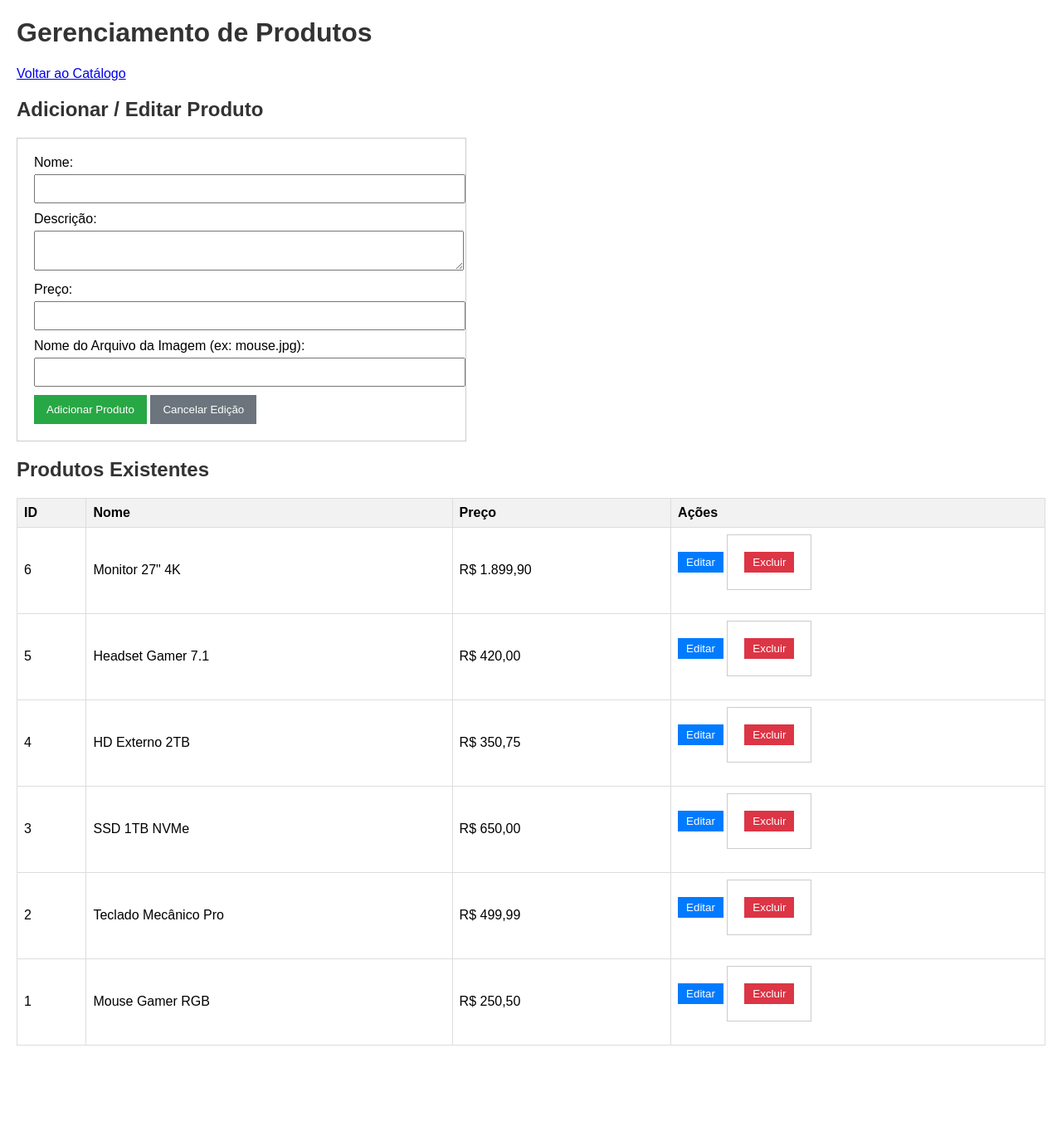
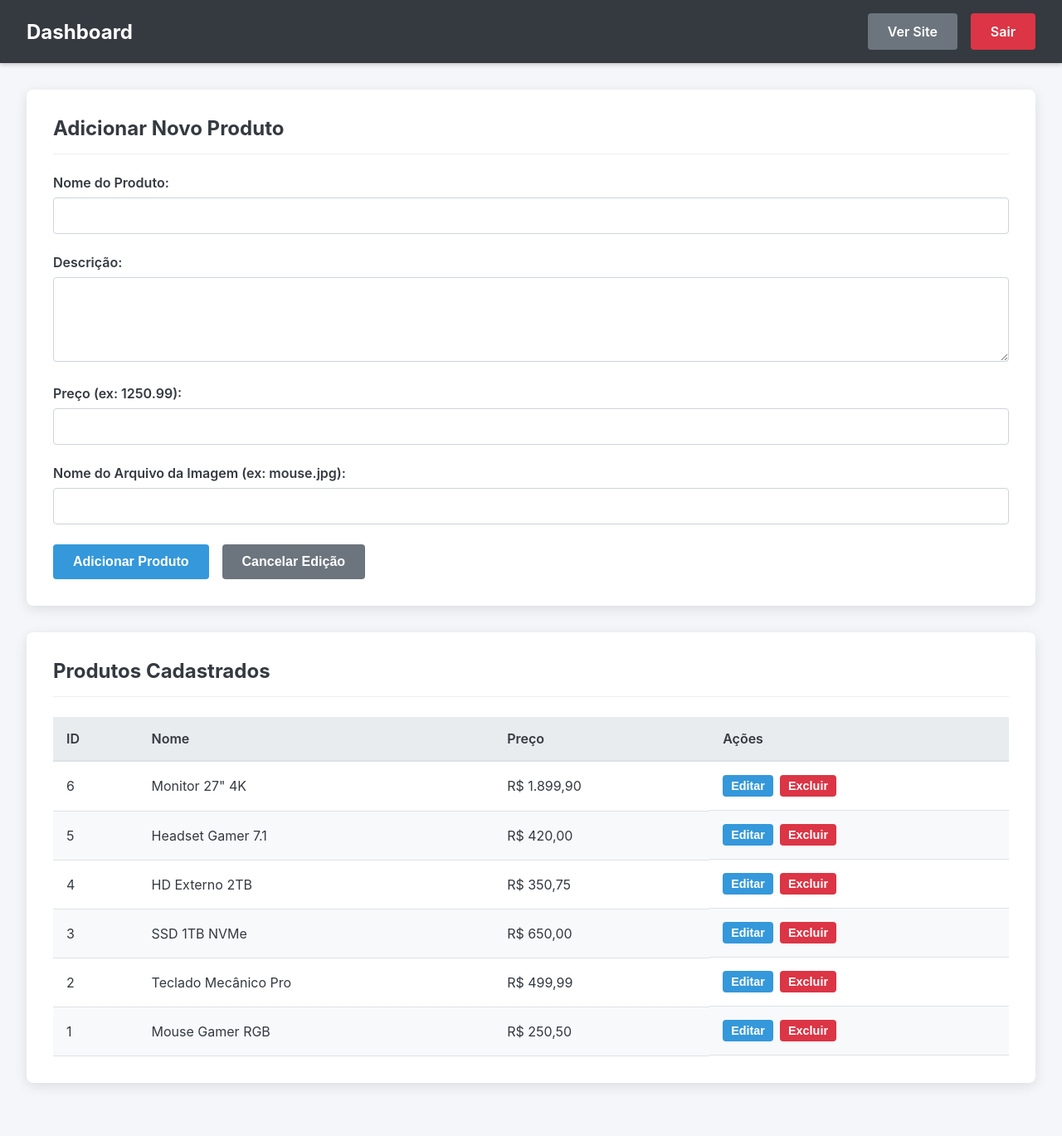
Before and after one commit to apotheosiis/catalogo-online, a PHP site: page /crud.php in a window 1280 px wide. Shown: the whole page at 83% size. Before the commit the page ends 1260 px from the top, so only its background shows below. Run offline with PHP 8.4, Linux system fonts and the light colour scheme; the visitor is signed in with stand-in values (Sample User, id 1); data comes from the database, SQL or seed files in the repository.

Commit message:
Melhoria de design das inferfaces

```diff
--- a/crud.php
+++ b/crud.php
@@ -1,69 +1,57 @@
 <?php
 session_start();
 
-// Verifica se o usuário está logado. Se não, redireciona para a página de login.
 if (!isset($_SESSION['loggedin']) || $_SESSION['loggedin'] !== true) {
     header('Location: login.php');
-    exit; // É crucial parar a execução do script aqui
+    exit;
 }
-?>
-
-<?php
-// Simples "guarda" para futuras implementações de login
-// session_start();
-// if (!isset($_SESSION['loggedin'])) {
-//     header('Location: login.php');
-//     exit;
-// }
 ?>
 <!DOCTYPE html>
 <html lang="pt-br">
 <head>
     <meta charset="UTF-8">
     <meta name="viewport" content="width=device-width, initial-scale=1.0">
-    <title>Gerenciamento de Produtos</title>
-    <style>
-        /* Estilos básicos para o CRUD */
-        body { font-family: Arial, sans-serif; margin: 20px; }
-        h1, h2 { color: #333; }
-        table { width: 100%; border-collapse: collapse; margin-top: 20px; }
-        th, td { border: 1px solid #ddd; padding: 8px; text-align: left; }
-        th { background-color: #f2f2f2; }
-        form { margin-bottom: 20px; padding: 20px; border: 1px solid #ccc; max-width: 500px; }
-        label { display: block; margin-bottom: 5px; }
-        input[type="text"], input[type="number"], textarea { width: 100%; padding: 8px; margin-bottom: 10px; }
-        button { padding: 10px 15px; background-color: #28a745; color: white; border: none; cursor: pointer; }
-        button.delete { background-color: #dc3545; }
-        button.edit { background-color: #007bff; }
-        .actions form { display: inline-block; }
-        .actions button { padding: 5px 10px; }
-        .back-link { display: block; margin-top: 20px; }
-    </style>
+    <title>Dashboard - Gerenciamento de Produtos</title>
+    <link rel="stylesheet" href="css/admin.css">
 </head>
 <body>
-    <h1>Gerenciamento de Produtos</h1>
-    <a href="index.php" class="back-link">Voltar ao Catálogo</a>
 
-    <h2>Adicionar / Editar Produto</h2>
+    <header class="admin-header">
+        <h1>Dashboard</h1>
+        <div class="header-nav">
+            <a href="index.php" target="_blank" class="btn btn-secondary">Ver Site</a>
+            <a href="logout.php" class="btn btn-danger">Sair</a>
+        </div>
+    </header>
+
+    <main class="admin-main">
+        <div class="card">
+            <h2 id="form-title">Adicionar Novo Produto</h2>
             <form action="api/create.php" method="POST" id="productForm">
                 <input type="hidden" name="id" id="productId">
-        <label for="nome">Nome:</label>
+
+                <label for="nome">Nome do Produto:</label>
                 <input type="text" name="nome" id="nome" required>
 
                 <label for="descricao">Descrição:</label>
-        <textarea name="descricao" id="descricao" required></textarea>
+                <textarea name="descricao" id="descricao" rows="4" required></textarea>
 
-        <label for="preco">Preço:</label>
+                <label for="preco">Preço (ex: 1250.99):</label>
                 <input type="number" name="preco" id="preco" step="0.01" required>
 
                 <label for="imagem">Nome do Arquivo da Imagem (ex: mouse.jpg):</label>
                 <input type="text" name="imagem" id="imagem" required>
 
-        <button type="submit" id="formButton">Adicionar Produto</button>
-        <button type="button" onclick="clearForm()" style="background-color: #6c757d;">Cancelar Edição</button>
+                <div class="form-actions">
+                    <button type="submit" id="formButton" class="btn btn-primary">Adicionar Produto</button>
+                    <button type="button" onclick="clearForm()" class="btn btn-secondary">Cancelar Edição</button>
+                </div>
             </form>
+        </div>
 
-    <h2>Produtos Existentes</h2>
+        <div class="card">
+            <h2>Produtos Cadastrados</h2>
+            <div class="table-wrapper">
                 <table>
                     <thead>
                         <tr>
@@ -84,10 +72,10 @@ if (!isset($_SESSION['loggedin']) || $_SESSION['loggedin'] !== true) {
                             echo "<td>" . htmlspecialchars($row['nome']) . "</td>";
                             echo "<td>R$ " . number_format($row['preco'], 2, ',', '.') . "</td>";
                             echo "<td class='actions'>
-                        <button class='edit' onclick='editProduct(" . json_encode($row) . ")'>Editar</button>
-                        <form action='api/delete.php' method='POST' onsubmit='return confirm(\"Tem certeza?\");'>
+                                    <button class='btn btn-edit' onclick='editProduct(" . json_encode($row) . ")'>Editar</button>
+                                    <form action='api/delete.php' method='POST' onsubmit='return confirm(\"Tem certeza que deseja excluir este produto?\");'>
                                         <input type='hidden' name='id' value='" . $row['id'] . "'>
-                            <button type='submit' class='delete'>Excluir</button>
+                                        <button type='submit' class='btn btn-delete'>Excluir</button>
                                     </form>
                                   </td>";
                             echo "</tr>";
@@ -95,6 +83,9 @@ if (!isset($_SESSION['loggedin']) || $_SESSION['loggedin'] !== true) {
                         ?>
                     </tbody>
                 </table>
+            </div>
+        </div>
+    </main>
 
     <script>
         function editProduct(product) {
@@ -107,7 +98,8 @@ if (!isset($_SESSION['loggedin']) || $_SESSION['loggedin'] !== true) {
             const form = document.getElementById('productForm');
             form.action = 'api/update.php';
             document.getElementById('formButton').textContent = 'Atualizar Produto';
-            window.scrollTo(0, 0); // Rola para o topo para ver o formulário
+            document.getElementById('form-title').textContent = 'Editar Produto: ' + product.nome;
+            window.scrollTo(0, 0);
         }
 
         function clearForm() {
@@ -116,6 +108,7 @@ if (!isset($_SESSION['loggedin']) || $_SESSION['loggedin'] !== true) {
             document.getElementById('productId').value = '';
             form.action = 'api/create.php';
             document.getElementById('formButton').textContent = 'Adicionar Produto';
+            document.getElementById('form-title').textContent = 'Adicionar Novo Produto';
         }
     </script>
 </body>
--- /dev/null
+++ b/css/admin.css
@@ -0,0 +1,197 @@
+/* === CSS/ADMIN.CSS (ATUALIZADO E REFINADO) === */
+
+/* --- Variáveis de Cor e Reset Básico --- */
+:root {
+    --admin-bg: #f4f6f9;
+    --admin-primary: #3498db; /* COR AZUL ANTIGA, COMO SOLICITADO */
+    --admin-secondary: #6c757d;
+    --admin-success: #28a745;
+    --admin-danger: #dc3545;
+    --admin-light: #ffffff;
+    --admin-dark: #343a40;
+    --shadow: 0 4px 15px rgba(0, 0, 0, 0.1);
+    --border-radius: 8px;
+}
+
+* {
+    margin: 0;
+    padding: 0;
+    box-sizing: border-box;
+}
+
+body {
+    font-family: -apple-system, BlinkMacSystemFont, 'Segoe UI', Roboto, 'Helvetica Neue', Arial, sans-serif;
+    background-color: var(--admin-bg);
+    color: var(--admin-dark);
+}
+
+/* --- Estilos da Página de Login (Refinados) --- */
+.login-container {
+    display: flex;
+    justify-content: center;
+    align-items: center;
+    height: 100vh;
+    padding: 1rem;
+}
+
+.login-box {
+    background-color: var(--admin-light);
+    padding: 2.5rem;
+    border-radius: var(--border-radius);
+    box-shadow: var(--shadow);
+    width: 100%;
+    max-width: 400px;
+}
+
+.login-box h1 {
+    text-align: center;
+    margin-bottom: 1.5rem;
+    color: var(--admin-dark);
+}
+
+.login-box .error {
+    color: var(--admin-danger);
+    text-align: center;
+    margin-bottom: 1rem;
+    background-color: #f8d7da;
+    border: 1px solid #f5c6cb;
+    padding: 0.75rem;
+    border-radius: 4px;
+}
+
+/* --- Layout Principal do CRUD --- */
+.admin-header {
+    background-color: var(--admin-dark);
+    color: var(--admin-light);
+    padding: 1rem 2rem;
+    display: flex;
+    justify-content: space-between;
+    align-items: center;
+    box-shadow: 0 2px 5px rgba(0,0,0,0.2);
+}
+
+.admin-header h1 {
+    font-size: 1.5rem;
+}
+
+.header-nav { /* Novo container para os botões do header */
+    display: flex;
+    gap: 1rem;
+}
+
+.admin-main {
+    padding: 2rem;
+}
+
+/* --- Componente de Card --- */
+.card {
+    background-color: var(--admin-light);
+    border-radius: var(--border-radius);
+    box-shadow: var(--shadow);
+    margin-bottom: 2rem;
+    padding: 2rem;
+}
+
+.card h2 {
+    margin-bottom: 1.5rem;
+    border-bottom: 1px solid #eee;
+    padding-bottom: 1rem;
+}
+
+/* --- Estilos de Formulário (Refinados) --- */
+form label {
+    display: block;
+    margin-bottom: 0.5rem;
+    font-weight: 600;
+}
+
+form input[type="text"],
+form input[type="password"], /* Adicionado password aqui para garantir consistência */
+form input[type="number"],
+form textarea {
+    width: 100%;
+    padding: 0.75rem;
+    margin-bottom: 1.5rem; /* Aumentado espaço */
+    border: 1px solid #ced4da;
+    border-radius: 4px;
+    font-size: 1rem;
+    transition: border-color 0.2s, box-shadow 0.2s;
+}
+
+form input:focus,
+form textarea:focus {
+    border-color: var(--admin-primary);
+    box-shadow: 0 0 0 0.2rem rgba(52, 152, 219, 0.25); /* Cor azul ajustada */
+    outline: none;
+}
+
+.form-actions {
+    display: flex;
+    gap: 1rem;
+}
+
+/* --- Estilos de Botão --- */
+.btn {
+    padding: 0.75rem 1.5rem;
+    border: none;
+    border-radius: 4px;
+    cursor: pointer;
+    font-size: 1rem;
+    font-weight: 600;
+    text-decoration: none;
+    display: inline-block;
+    text-align: center;
+    transition: background-color 0.2s;
+}
+
+.btn-primary { background-color: var(--admin-primary); color: white; }
+.btn-primary:hover { background-color: #2980b9; } /* Tom mais escuro do azul */
+
+.btn-secondary { background-color: var(--admin-secondary); color: white; }
+.btn-secondary:hover { background-color: #5a6268; }
+
+.btn-danger { background-color: var(--admin-danger); color: white; }
+.btn-danger:hover { background-color: #c82333; }
+
+.btn-edit { background-color: var(--admin-primary); color: white; padding: 5px 10px; font-size: 0.9rem; }
+.btn-delete { background-color: var(--admin-danger); color: white; padding: 5px 10px; font-size: 0.9rem; }
+
+/* --- Estilos de Tabela --- */
+.table-wrapper {
+    overflow-x: auto;
+}
+
+table {
+    width: 100%;
+    border-collapse: collapse;
+}
+
+table th, table td {
+    padding: 1rem;
+    text-align: left;
+    border-bottom: 1px solid #dee2e6;
+    vertical-align: middle;
+}
+
+table thead th {
+    background-color: #e9ecef;
+    font-weight: 600;
+    border-bottom-width: 2px;
+}
+
+table tbody tr:nth-child(even) {
+    background-color: #f8f9fa;
+}
+
+table .actions {
+    display: flex;
+    gap: 0.5rem;
+    align-items: center;
+}
+
+table .actions form {
+    margin: 0;
+    padding: 0;
+    border: none;
+    display: inline-block;
+}
--- a/logout.php
+++ b/logout.php
@@ -7,7 +7,7 @@ $_SESSION = [];
 // Destrói a sessão
 session_destroy();
 
-// Redireciona para a página de login
-header('Location: login.php');
+// Redireciona para a página PÚBLICA (index), como solicitado.
+header('Location: index.php');
 exit;
 ?>
```
Also changed, not shown: css/style.css (+25 -10 lines), index.php (+14 -4 lines), login.php (+8 -15 lines). Lines whose indentation alone changed are shown as unchanged.
